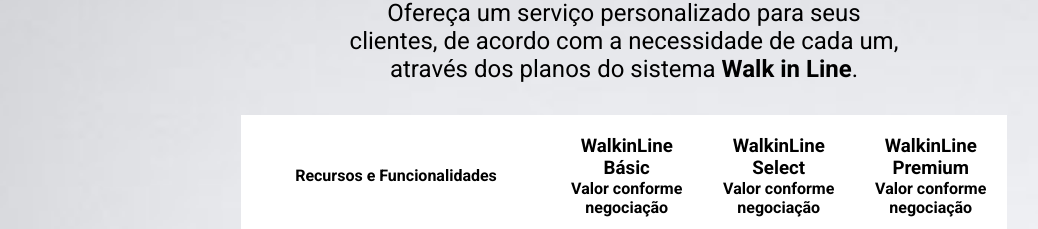
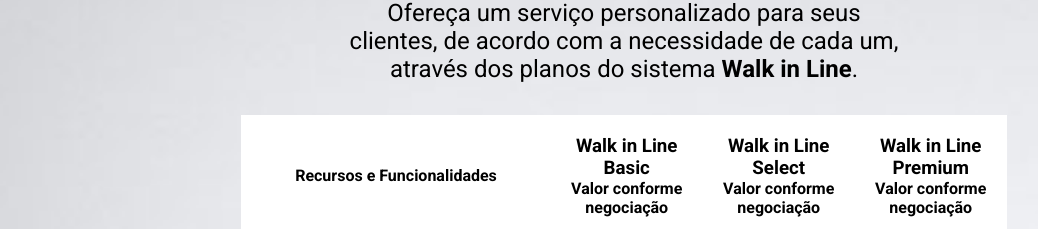
Before and after one commit to grupojlnegocios/website-walkinline, a React (Vite) app: page / in a window 1280 px wide. Shown: the part 3726-3955 px from the top of the page, without its empty margins (16-1054 px from the left). Built offline with nearby package versions, Linux system fonts and the light colour scheme.

Commit message:
Refatorando texto da tabela

```diff
--- a/src/components/Main/PlansTable/index.tsx
+++ b/src/components/Main/PlansTable/index.tsx
@@ -12,17 +12,17 @@
           </th>
 
           <th>
-            <h3>WalkinLine Básic</h3>
+            <h3>Walk in Line Basic</h3>
             <h4>Valor conforme negociação</h4>
           </th>
 
           <th>
-            <h3>WalkinLine Select</h3>
+            <h3>Walk in Line Select</h3>
             <h4>Valor conforme negociação</h4>
           </th>
 
           <th>
-            <h3>WalkinLine Premium</h3>
+            <h3>Walk in Line Premium</h3>
             <h4>Valor conforme negociação</h4>
           </th>
         </LinhaCabeca>
--- a/src/components/Main/TableMobile/index.tsx
+++ b/src/components/Main/TableMobile/index.tsx
@@ -50,7 +50,7 @@
           <td>
             <a onClick={() => AbrirTabela(1)}>
               <div>
-                <h3>Walk in line Básic</h3>
+                <h3>Walk in line Basic</h3>
                 <h4>Valor conforme negociação</h4>
               </div>
               <Botao>
```
